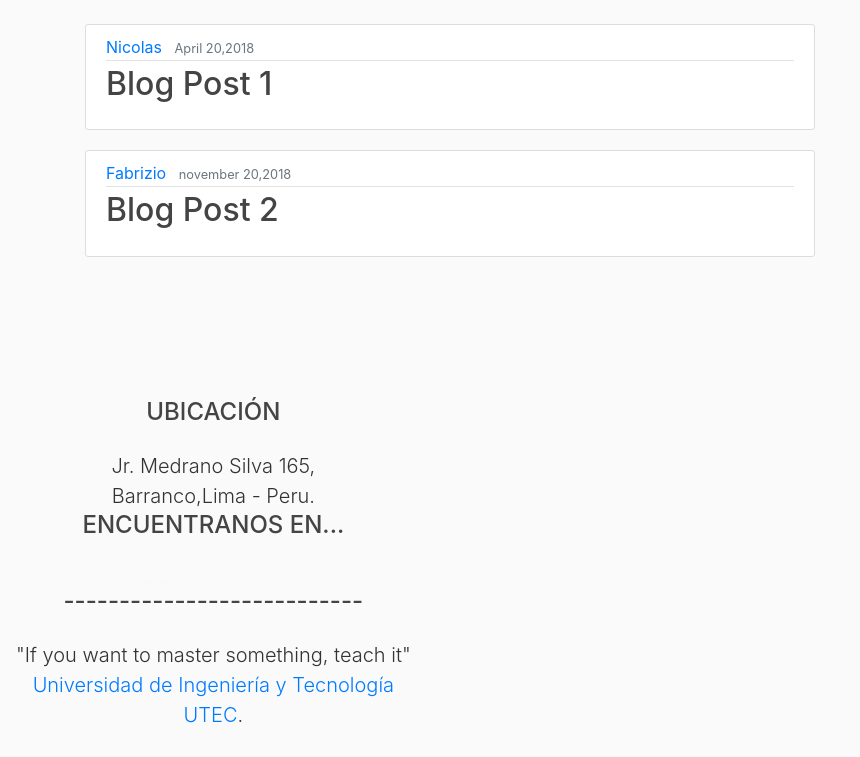
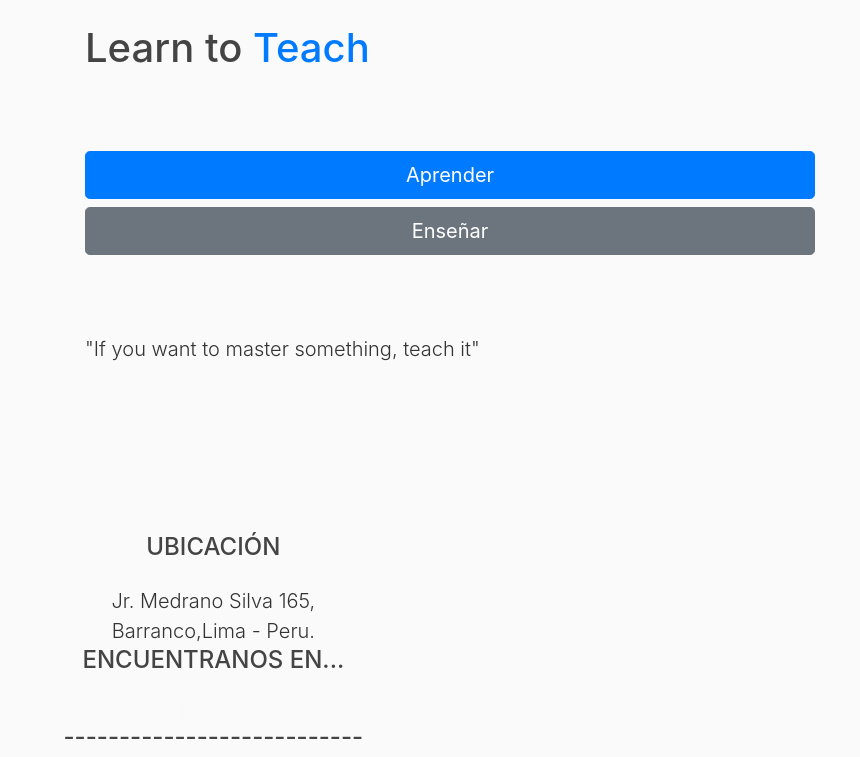
Before and after one commit to mateonoel2/Luteach, a Flask app: page / in a window 1280 px wide. Shown: the part 56-813 px from the top of the page, without its empty margins (0-860 px from the left). Run offline with Flask 2, Linux system fonts and the light colour scheme; some libraries are stand-ins or nearby versions.

Commit message:
Home Buttons

```diff
--- a/Version_final/flaskblog/routes.py
+++ b/Version_final/flaskblog/routes.py
@@ -7,29 +7,9 @@ from flaskblog.models import Post, User
 from flaskblog import app, db, bcrypt
 from flask_login import login_user, current_user, logout_user, login_required
 
-
-posts =[
-    {
-        'author': 'Nicolas',
-        'title': 'Blog Post 1',
-        'Content': 'First post content',
-        'date_posted': 'April 20,2018'
-
-    },
-
-    {
-        'author': 'Fabrizio',
-        'title': 'Blog Post 2',
-        'Content': 'second post content',
-        'date_posted': 'november 20,2018'
-
-    }
-
-]
-
 @app.route("/")
 def home():
-    return render_template('home.html', posts=posts)
+    return render_template('home.html')
 
 @app.route("/services")
 def services():
--- a/Version_final/flaskblog/templates/home.html
+++ b/Version_final/flaskblog/templates/home.html
@@ -1,15 +1,27 @@
 {% extends "diseno.html" %}
 {% block content %}
-    {% for post in posts %}
-        <article class="media content-section">
-          <div class="media-body">
-            <div class="article-metadata">
-              <a class="mr-2" href="#">{{ post.author }}</a>
-              <small class="text-muted">{{ post.date_posted }}</small>
-            </div>
-            <h2><a class="article-title" href="#">{{ post.title }}</a></h2>
-            <p class="article-content">{{ post.content }}</p>
-          </div>
-        </article>
-    {% endfor %}
+    <div class="w-100">
+        <h1 class="mb-0">Learn to
+          <span class="text-primary">Teach</span>
+        </h1>
+        <pre>
+
+
+        </pre>
+        <button type="button" class="btn btn-primary btn-lg btn-block">Aprender</button>
+        <button type="button" class="btn btn-secondary btn-lg btn-block">Enseñar</button>
+        <pre>
+
+
+        </pre>
+        <p class="lead mb-5">"If you want to master something, teach it"</p>
+        <div class="social-icons">
+          <a href="https://github.com/mateonoel2">
+            <i class="fab fa-github"></i>
+          </a>
+          <a href="https://www.facebook.com/profile.php?id=1471822139&ref=bookmarks">
+            <i class="fab fa-facebook-f"></i>
+          </a>
+        </div>
+      </div>
 {% endblock content %}
```
